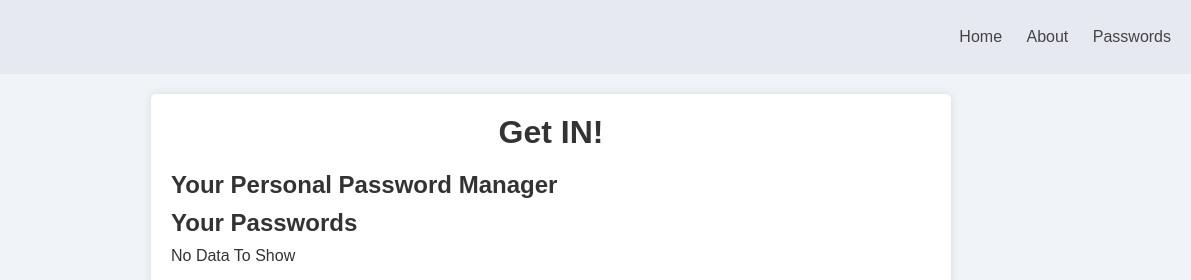
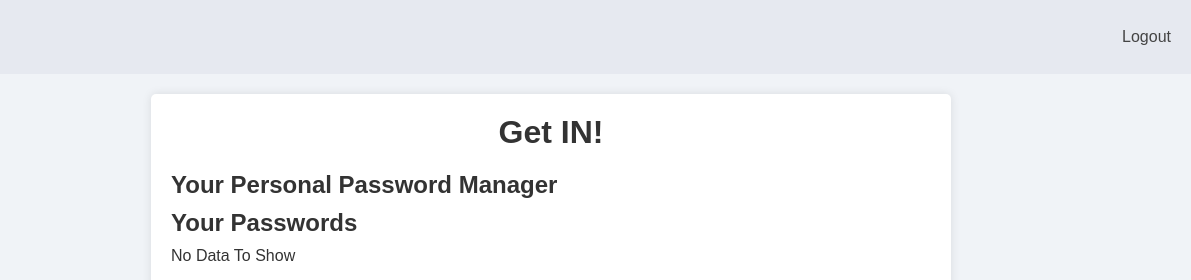
Before and after one commit to Ayushhurkat22/GET-IN-Password-Manager, a plain HTML site: page main.html in a window 1280 px wide. Shown: the top 280 px of the page, 89-1280 px from the left. Drawn offline with Linux system fonts and the light colour scheme.

Commit message:
Update main.html

```diff
--- a/main.html
+++ b/main.html
@@ -12,9 +12,7 @@
             <img src="pattern-lock-ezgif.com-gif-maker.gif" alt="GetIn Logo">
         </div>
         <ul>
-            <li><a href="#">Home</a></li>
-            <li><a href="#">About</a></li>
-            <li><a href="#">Passwords</a></li>
+          <li><a href="login.html">Logout</a></li>
         </ul>
     </nav>
     <div class="container">
```
